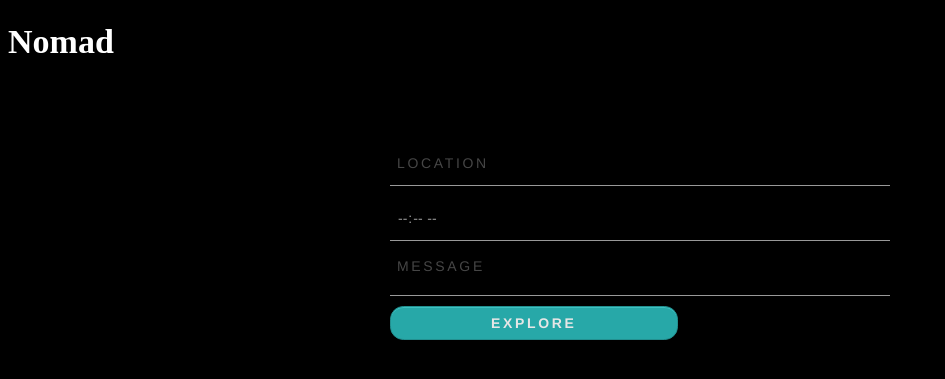
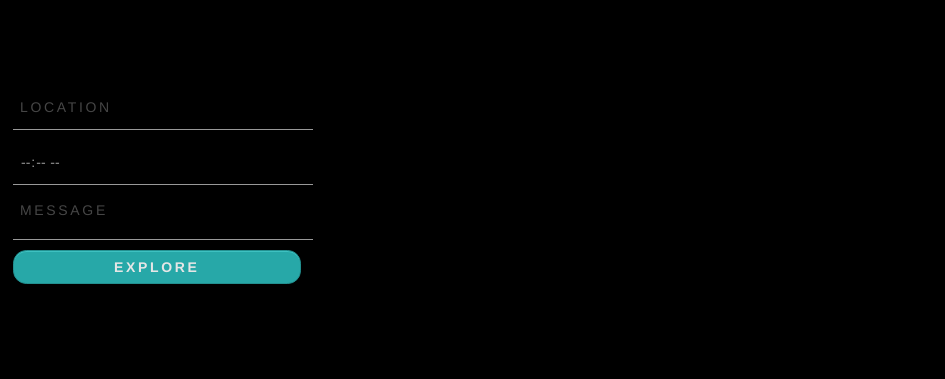
Before and after one commit to yarai/nomad-brown, a Flask app: page / in a window 1280 px wide. Shown: the top 379 px of the page, without its empty margins (0-945 px from the left). Run offline with Flask 2, Linux system fonts and the light colour scheme; some libraries are stand-ins or nearby versions; some web fonts are replaced.

Commit message:
more fonts

```diff
--- a/static/css/main.css
+++ b/static/css/main.css
@@ -8,10 +8,6 @@
 /*****************************************************************************
  * Main elements
  ****************************************************************************/
-@font-face {
-    font-family: "Karton";
-    src: url(/static/fonts/Karton.otf) format("truetype");
-}
 html {
   overflow-y: scroll;
 }
@@ -29,12 +25,6 @@
 ::-webkit-selection {
   background: #555;
   color: #FFF;
-}
-
-.main-title {
-	color: white;
-	font-family: 'Karton';
-	font-size: 34px;
 }
 
 body {
@@ -61,10 +51,9 @@
 }
 .form-input{
     font-family: 'Helvetica', arial, sans;
-    width: 500px;
-    padding: 30px;
+    width: 300px;
+    padding: 5px;
     background-color: black;
-    margin: 50px auto;
 }
 .form-input input[type="text"],
 .form-input input[type="date"],
@@ -128,6 +117,8 @@
 .form-input input[type="submit"]:hover {
     background:linear-gradient(to bottom, #34CACA 5%, #30C9C9 100%);
     background-color:#34CACA;
+    text-align: center;
+    margin:auto;
 }
 /* Main elements end */
 
--- a/templates/layouts/main.html
+++ b/templates/layouts/main.html
@@ -13,10 +13,11 @@
 <!-- <link type="text/css" rel="stylesheet" href="/static/css/font-awesome-4.1.0.min.css" />
 <link type="text/css" rel="stylesheet" href="/static/css/bootstrap-3.1.1.min.css">
 <link type="text/css" rel="stylesheet" href="/static/css/bootstrap-theme-3.1.1.min.css" />
-<link type="text/css" rel="stylesheet" href="/static/css/layout.main.css" /> -->
+<link type="text/css" rel="stylesheet" href="/static/css/layout.main.css" />-->
 <link type="text/css" rel="stylesheet" href="/static/css/main.css" />
 <link type="text/css" rel="stylesheet" href="/static/css/main.responsive.css" />
 <link type="text/css" rel="stylesheet" href="/static/css/main.quickfix.css" />
+{% block style %}{% endblock %}
 <!-- /styles -->
 
 <!-- favicons -->
--- a/templates/pages/index.html
+++ b/templates/pages/index.html
@@ -1,5 +1,8 @@
 {% extends 'layouts/main.html' %}
 {% block title %}Nomad{% endblock %}
+{% block style %}
+	<link type="text/css" rel="stylesheet" href="/static/css/home.css" />
+{% endblock %}
 {% block content %}
 <div class="app-container">
 	<div class="title-page">
@@ -11,6 +14,5 @@
 		    <input type="button" value="Explore" />
 		</div>
 	</div>
-
 </div>
 {% endblock %}
```
Also changed, not shown: static/js/yelp.js (+7 -0 lines).
